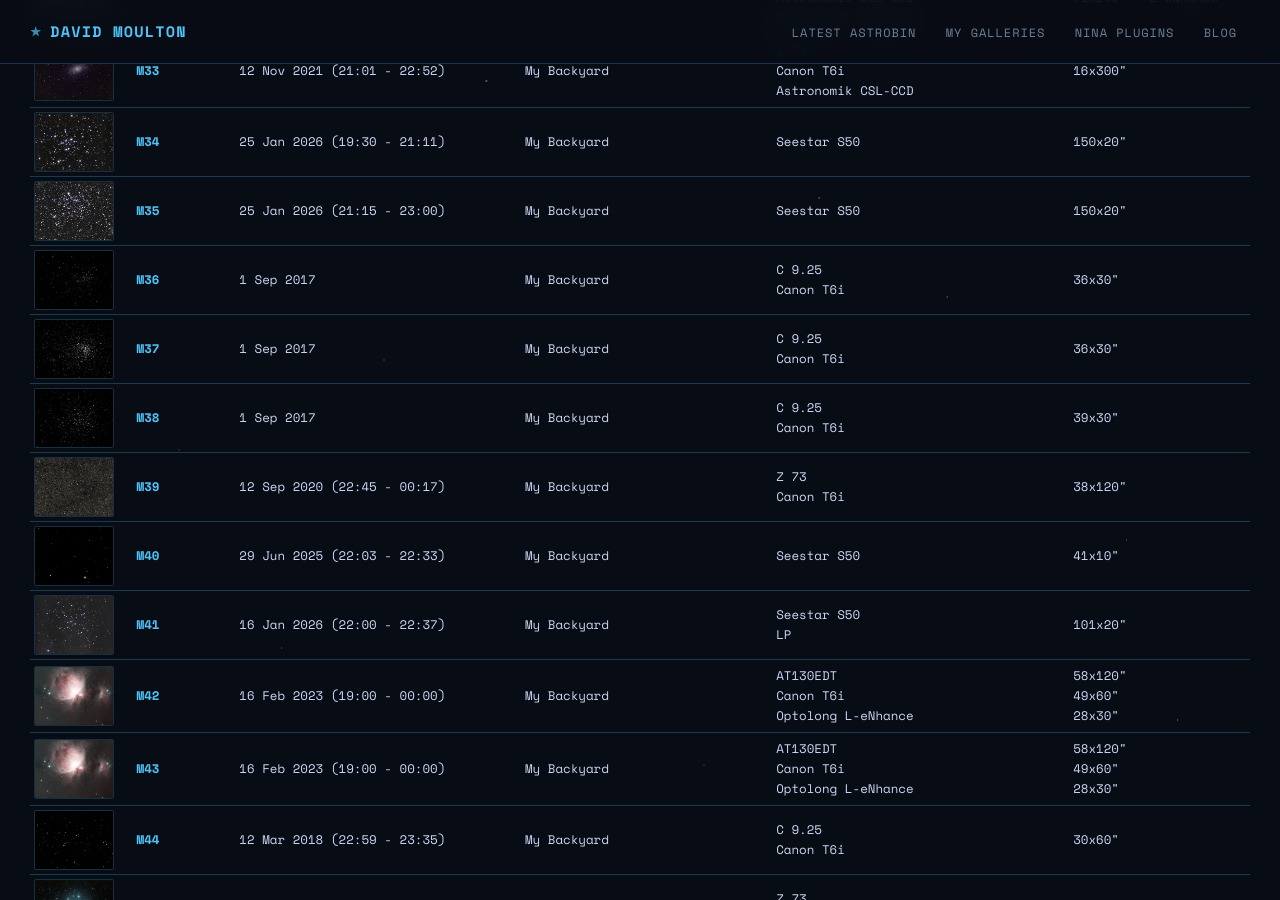
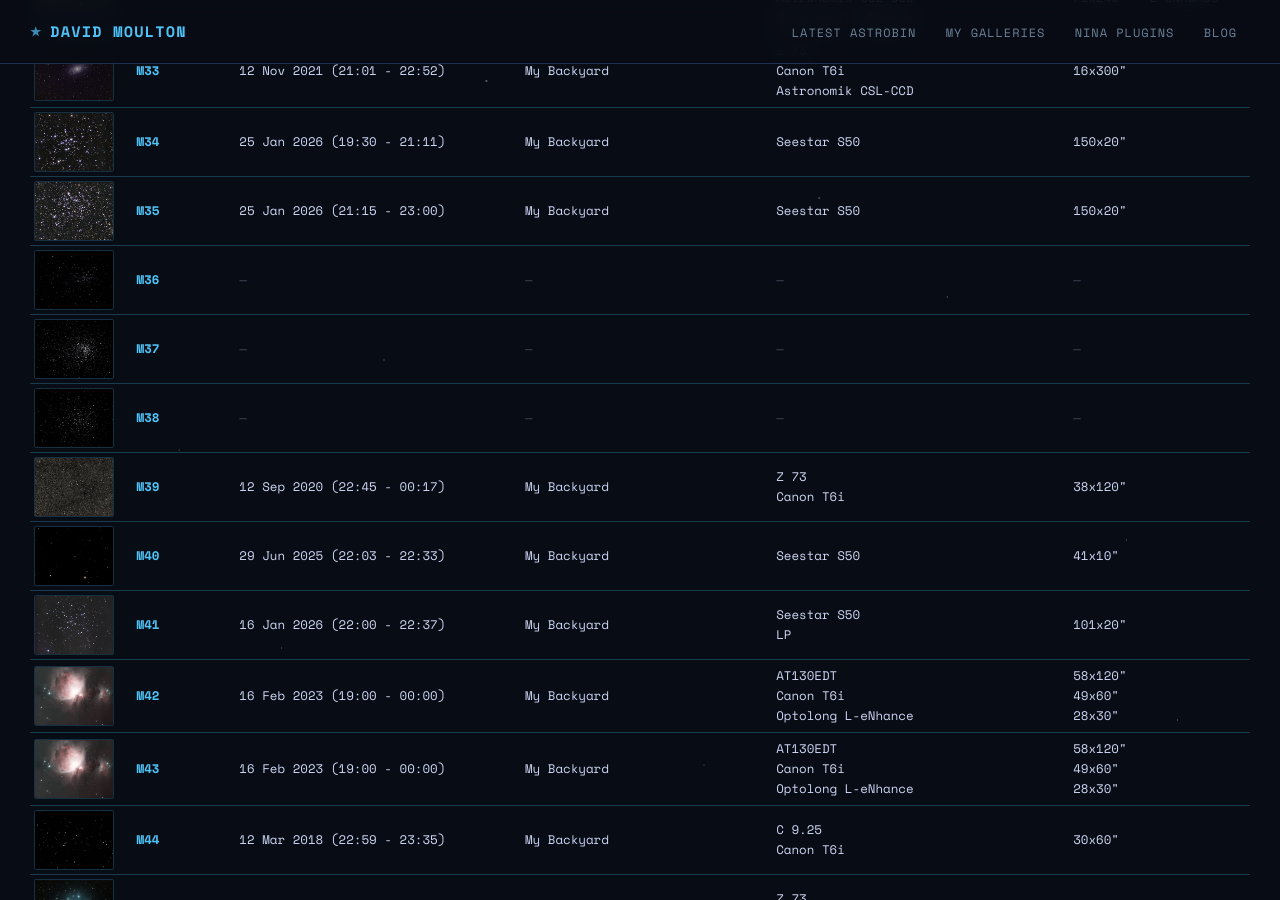
Before and after one commit to dmoulton/dmoulton.github.io, a Jekyll site: the page built from pages/astrophotography/messier-list.html, in a window 1280 px wide and 900 px high, scrolled down 2674 px. Built offline with Jekyll 4.4.1, drawn with Linux system fonts in a browser that asks for light colours; comment, search, counter and statistics services are not loaded.

Commit message:
cleaned up some bad data

```diff
--- a/_data/galleries/messier.yml
+++ b/_data/galleries/messier.yml
@@ -416,10 +416,10 @@ pictures:
     sort_id: 36
     thumbnail: m36-300x200.jpg
     title: M36
-    date: 1 Sep 2017
-    location: My Backyard
-    equipment: C 9.25 | Canon T6i
-    image_info: 36x30"
+    date:
+    location:
+    equipment:
+    image_info:
     checked: true
   - filename: m37
     original: m37-6096x4056.jpg
@@ -428,10 +428,10 @@ pictures:
     sort_id: 37
     thumbnail: m37-300x200.jpg
     title: M37
-    date: 1 Sep 2017
-    location: My Backyard
-    equipment: C 9.25 | Canon T6i
-    image_info: 36x30"
+    date:
+    location:
+    equipment:
+    image_info:
     checked: true
   - filename: m38
     original: m38-6096x4056.jpg
@@ -440,10 +440,10 @@ pictures:
     sort_id: 38
     thumbnail: m38-300x200.jpg
     title: M38
-    date: 1 Sep 2017
-    location: My Backyard
-    equipment: C 9.25 | Canon T6i
-    image_info: 39x30"
+    date:
+    location:
+    equipment:
+    image_info:
     checked: true
   - filename: m39
     original: m39-6024x4022.jpg
```
